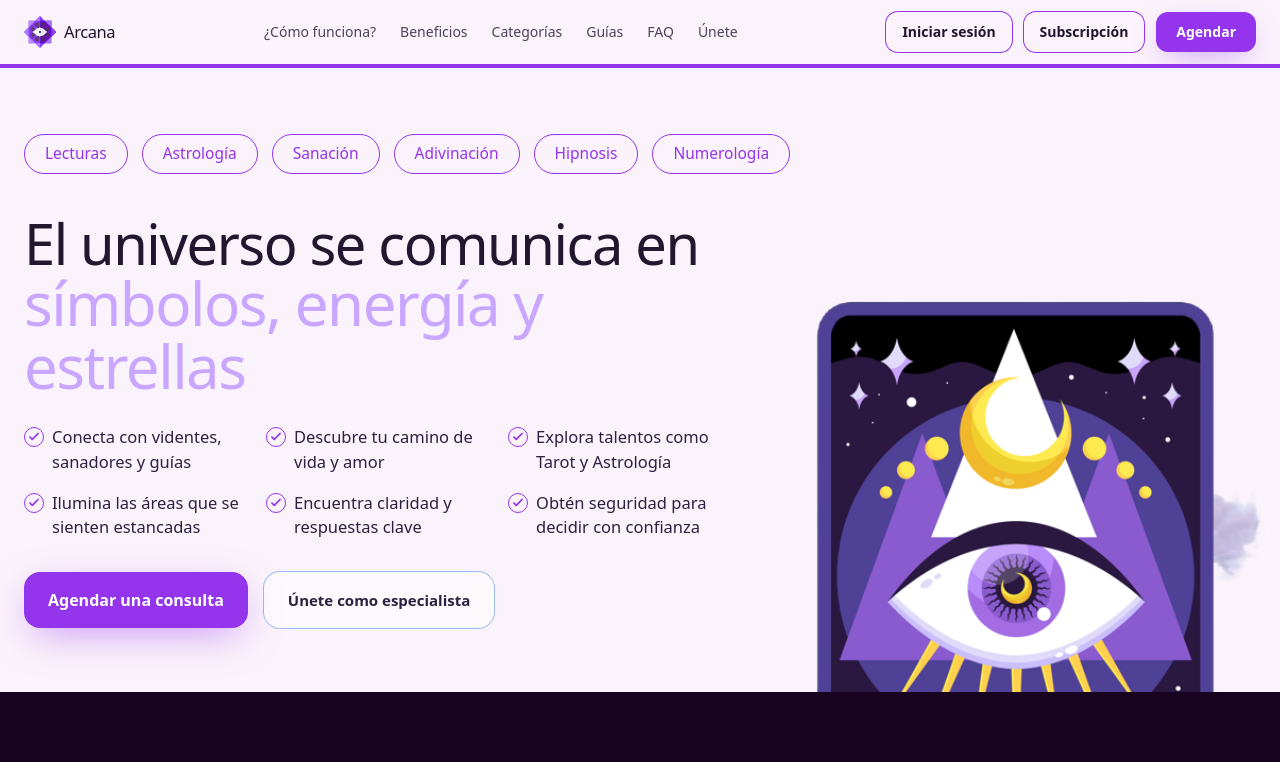
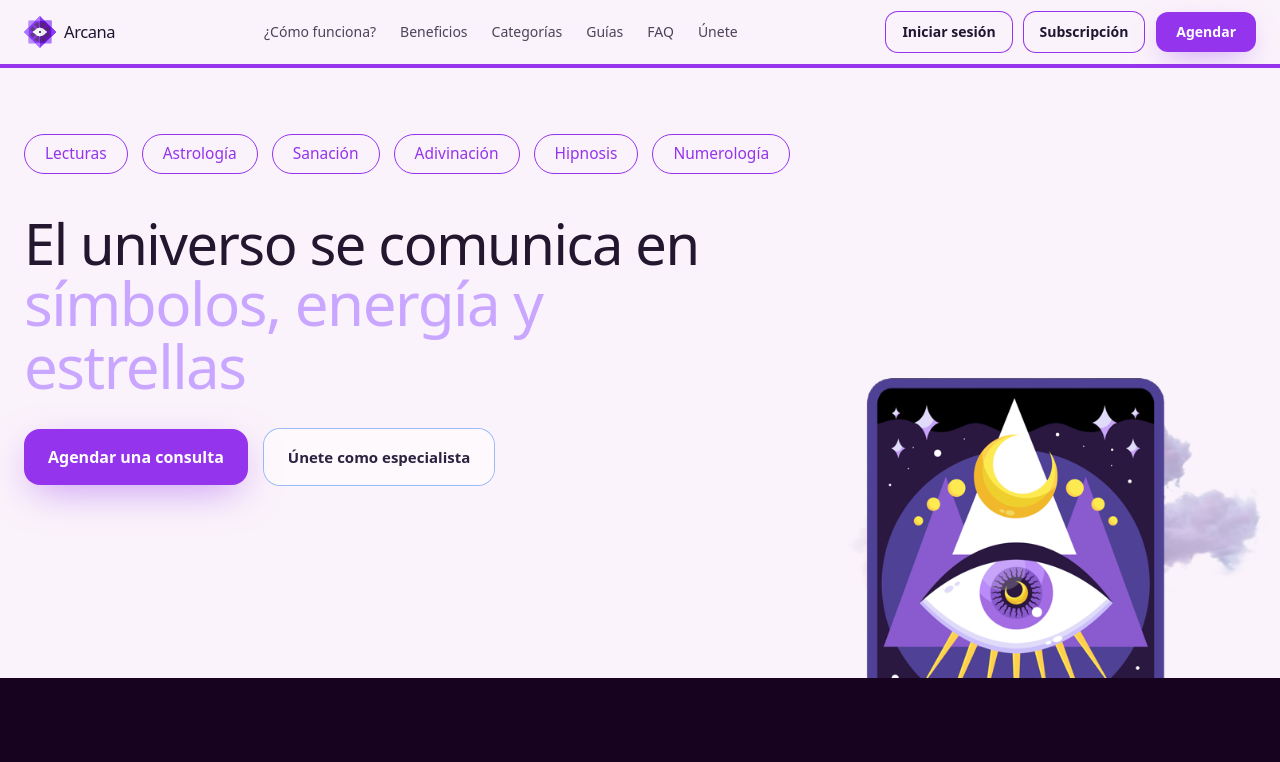
Before and after one commit to arcana302-art/arcana-v2, a Next.js app: page / in a window 1280 px wide. Shown: the top 762 px of the page. Built offline with nearby package versions, Linux system fonts and the light colour scheme.

Commit message:
Update Hero.tsx

```diff
--- a/app/components/Hero.tsx
+++ b/app/components/Hero.tsx
@@ -75,41 +75,6 @@ export default function Hero() {
               símbolos, energía y estrellas
             </h2>
 
-            {/* Bullets (2 col en móvil, 3 col desde sm) */}
-            <div className="mt-7 max-w-[820px] grid grid-cols-2 sm:grid-cols-3 gap-x-6 gap-y-4 text-[15px] sm:text-[16.5px] text-[#2b2140]">
-              {[
-                'Conecta con videntes, sanadores y guías',
-                'Descubre tu camino de vida y amor',
-                'Explora talentos como Tarot y Astrología',
-                'Ilumina las áreas que se sienten estancadas',
-                'Encuentra claridad y respuestas clave',
-                'Obtén seguridad para decidir con confianza',
-              ].map((item, i) => (
-                <div key={i} className="flex items-start gap-2">
-                  <span
-                    className="mt-[2px] inline-flex h-5 w-5 shrink-0 items-center justify-center rounded-full border"
-                    style={{
-                      borderColor: BTN_PURPLE,
-                    }}
-                  >
-                    {/* check minimal */}
-                    <svg
-                      viewBox="0 0 24 24"
-                      className="h-[14px] w-[14px]"
-                      stroke={BTN_PURPLE}
-                      strokeWidth="3"
-                      fill="none"
-                      strokeLinecap="round"
-                      strokeLinejoin="round"
-                    >
-                      <path d="M5 12l4 4 10-10" />
-                    </svg>
-                  </span>
-                  <span>{item}</span>
-                </div>
-              ))}
-            </div>
-
             {/* Botones CTA */}
             <div className="mt-8 flex flex-wrap gap-4">
               <a
@@ -151,7 +116,7 @@ export default function Hero() {
                 width={640}
                 height={900}
                 priority
-                className="h-auto w-[320px] sm:w-[380px] lg:w-[440px]"
+                className="h-auto w-[320px] sm:w-[380px] lg:w-[440px] scale-[0.75]" // REDUCCIÓN 25%
               />
             </div>
           </div>
@@ -183,7 +148,7 @@ export default function Hero() {
 
         .hero-card {
           position: absolute;
-          right: 1.25rem; /* ~20px */
+          right: 1.25rem;
           top: 4.5rem;
           transform: translateX(0) rotate(0deg);
         }
@@ -224,8 +189,10 @@ export default function Hero() {
             top: 7.75rem;
             transform: translateX(0) rotate(0deg);
           }
+
           .hero-card :global(img) {
             width: 140px !important;
+            scale: 0.75; /* REDUCCIÓN 25% */
           }
 
           /* Nube: más a la derecha y más discreta */
```
